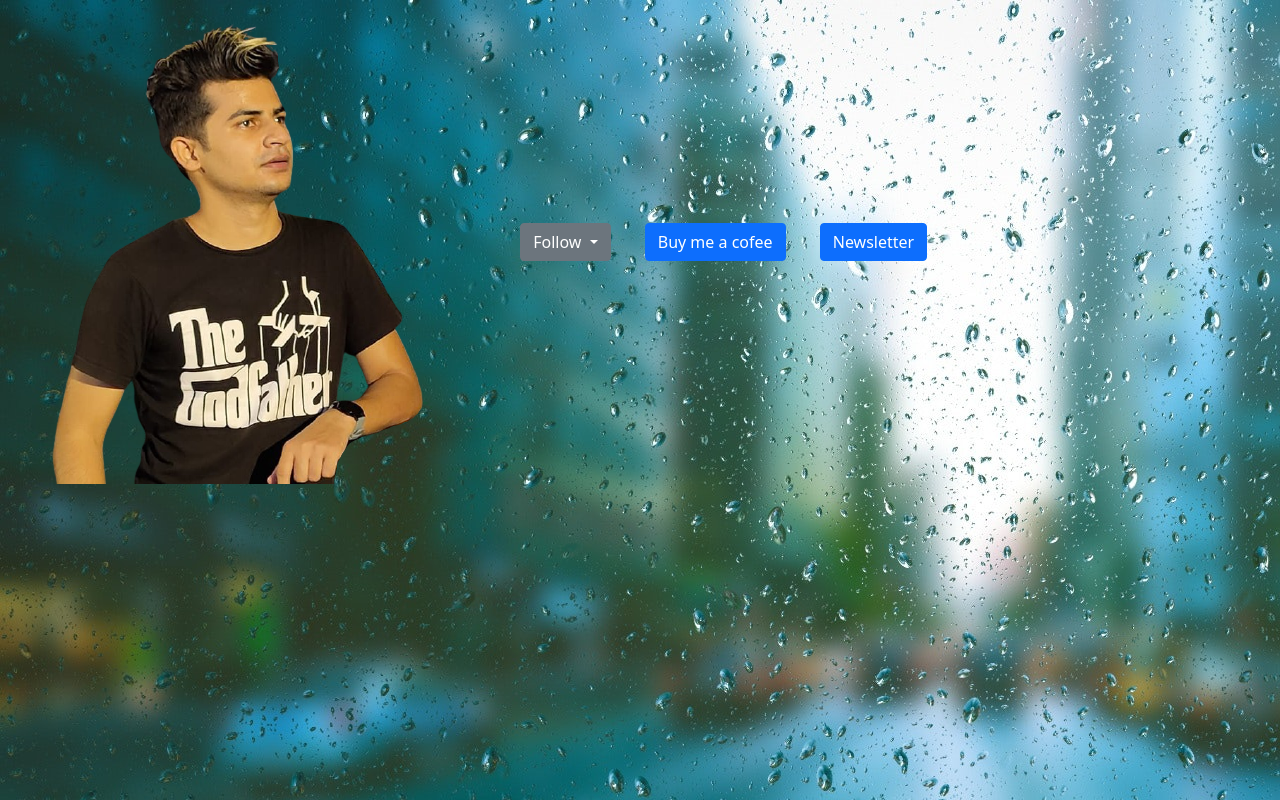
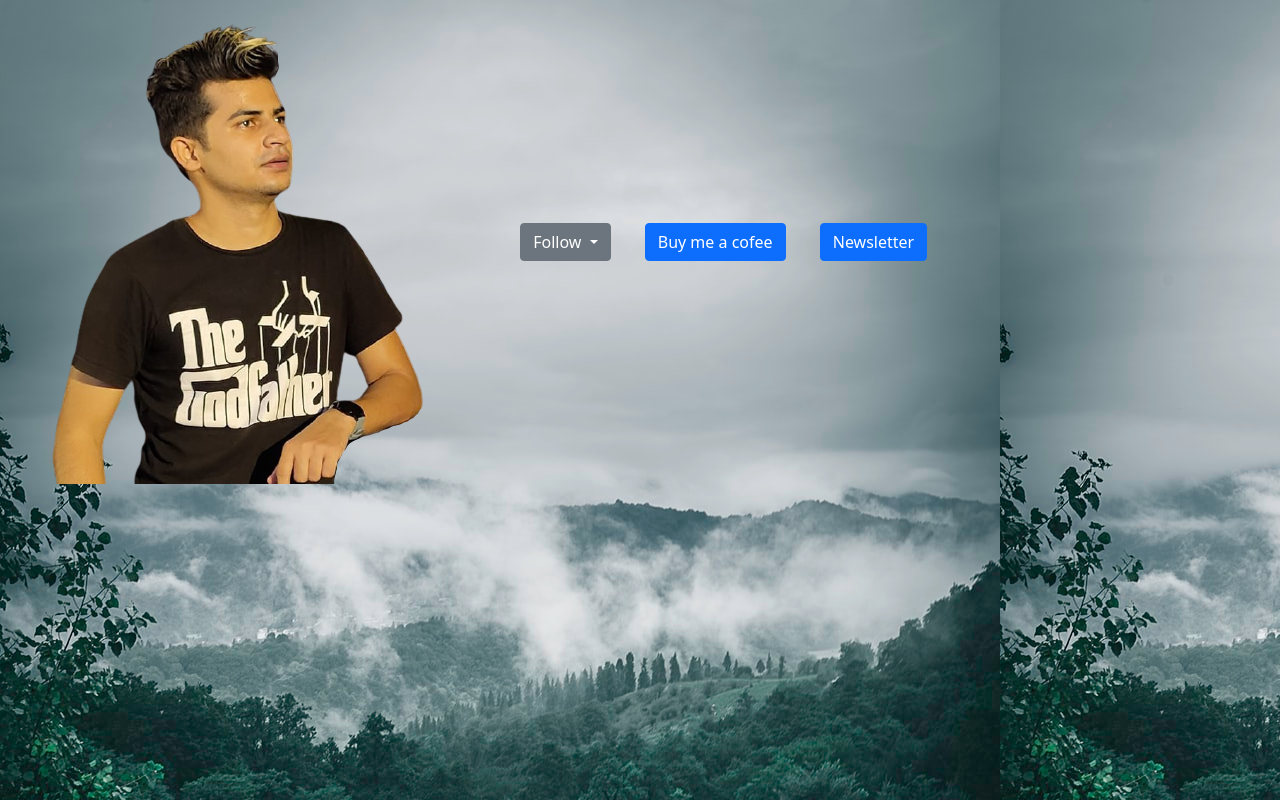
Before and after one commit to shubhamswaroop2808/cv, a plain HTML site: page index.html in a window 1280 px wide. Drawn offline with nearby package versions, Linux system fonts and the light colour scheme.

Commit message:
new background

```diff
--- a/styles.css
+++ b/styles.css
@@ -4,5 +4,5 @@
 }
 
 body{
-  background-image: url(images/bg.jpg);
+  background-image: url(images/ph.jpg);
 }
```
Also changed, not shown: images/ph.jpg (added).
